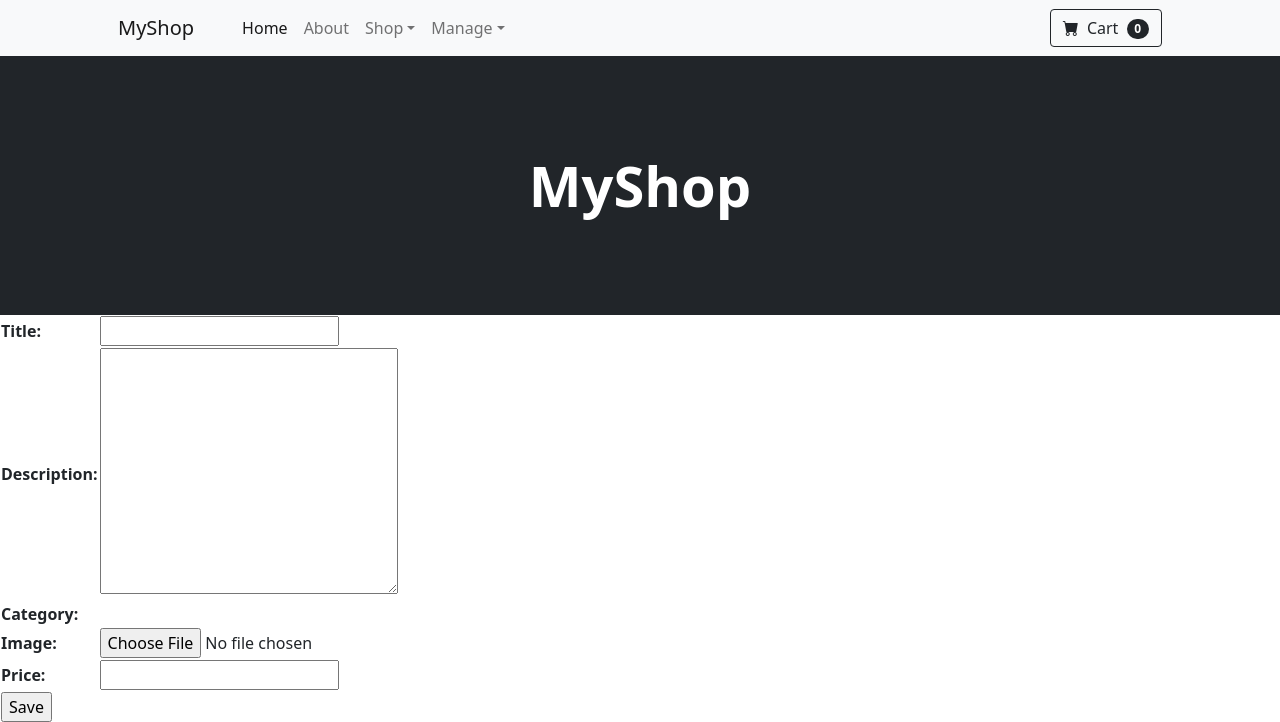
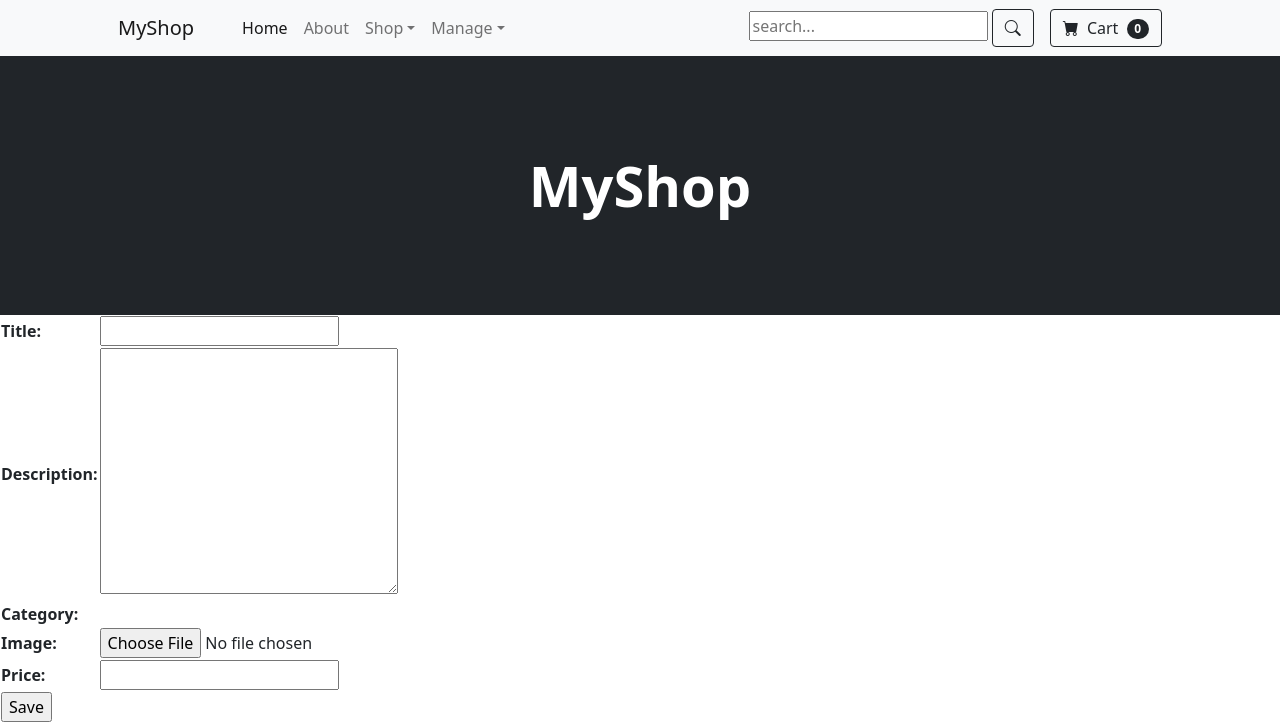
Before and after one commit to jarv88/ecommerce_django, a Django app: page /new_product/ in a window 1280 px wide. Shown: the top 722 px of the page. Run offline with Django 3.2, Linux system fonts and the light colour scheme; data that the repository does not hold is empty; some libraries are stand-ins or nearby versions.

Commit message:
search bar

```diff
--- a/templates/base.html
+++ b/templates/base.html
@@ -45,6 +45,16 @@
                         </li>
                         <!-- Fin New dropdown    -->
                     </ul>
+                    <form id="searchForm" class="form-check-inline" action="" method="POST"> {% csrf_token %}
+                        <input type="text" name="search" placeholder="search...">
+
+
+                        <a href="{% url 'Tienda:Cart' %}">
+                        <button type="submit" class="btn btn-outline-dark">
+                            <i class="bi bi-search"></i>
+                        </button>
+                        </a>
+                    </form>
 
                         <a href="{% url 'Tienda:Cart' %}">
                         <button class="btn btn-outline-dark" type="submit">
```
